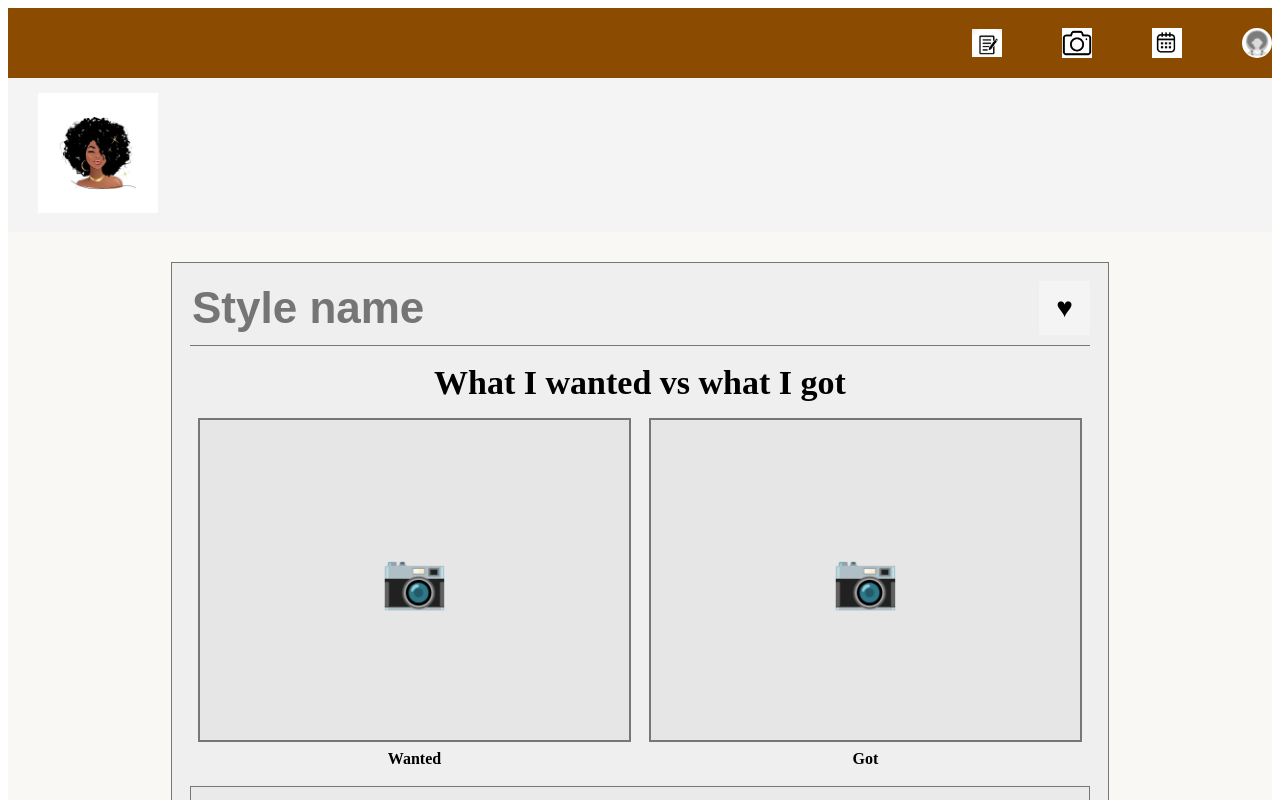
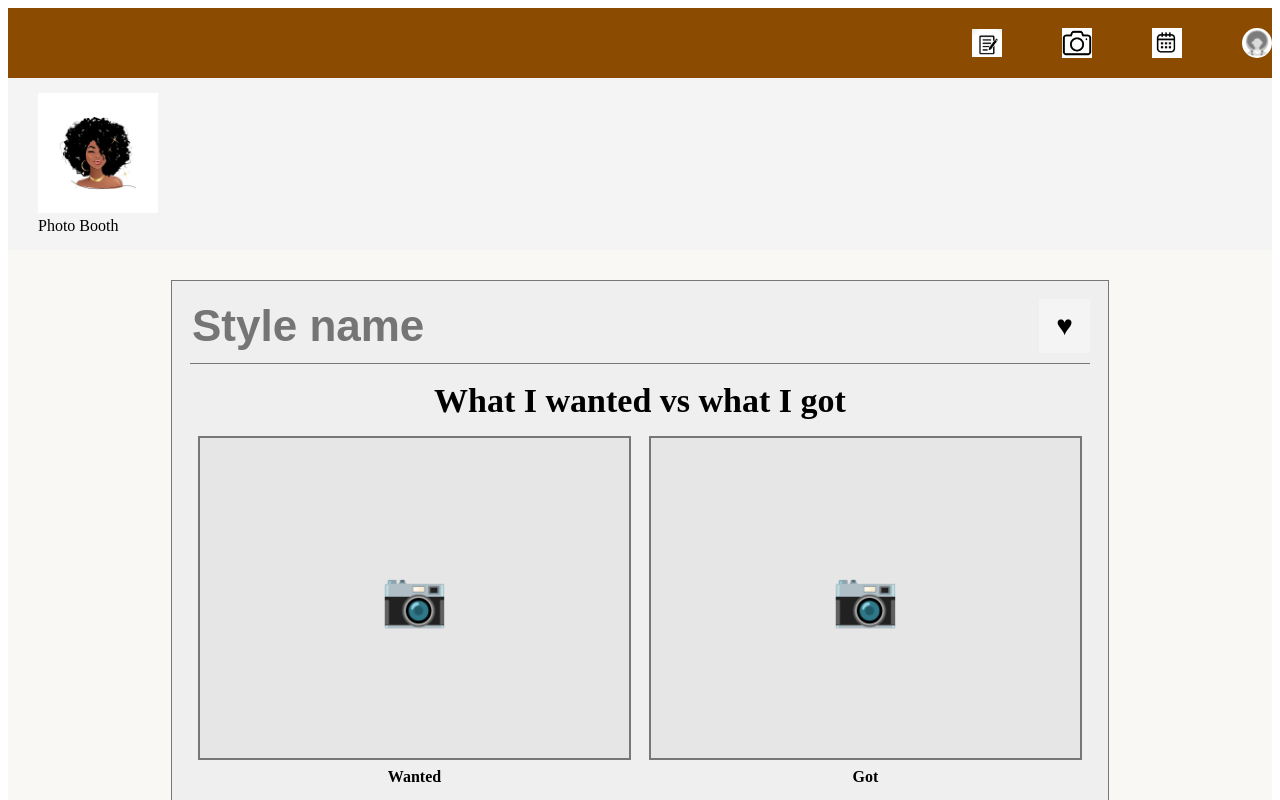
Before and after one commit to Mouniiira/CrownLog, a React (Create React App) app: page /photo/1 in a window 1280 px wide. Shown: the top 800 px of the page. Built offline with nearby package versions, Linux system fonts and the light colour scheme.

Commit message:
Update LogoBar.js
Page title automatically shows up at top

```diff
--- a/src/components/LogoBar.js
+++ b/src/components/LogoBar.js
@@ -1,10 +1,33 @@
 import "./LogoBar.css";
 import logo from "../assets/logo.png";
+import { useLocation } from "react-router-dom";
 
 function LogoBar() {
+  const location = useLocation();
+
+  const getPageTitle = () => {
+    const path = location.pathname;
+
+    if (path === "/dashboard") return "";
+    if (path === "/journal") return "Journal entries";
+    if (path.startsWith("/entry")) return "Journal entries";
+    if (path === "/photo") return "Photo Booth";
+    if (path.startsWith("/photo/")) return "Photo Booth";
+    if (path === "/calendar") return "Calendar";
+    if (path === "/profile") return "Profile";
+    if (path === "/settings") return "Settings";
+    if (path === "/request-feature") return "Request a Feature";
+
+    return "";
+  };
+
   return (
     <div className="logo-bar">
-      <img src={logo} alt="logo" />
+      <img src={logo} alt="logo" className="logo-img" />
+
+      <div className="logo-title">
+        {getPageTitle()}
+      </div>
     </div>
   );
 }
```
